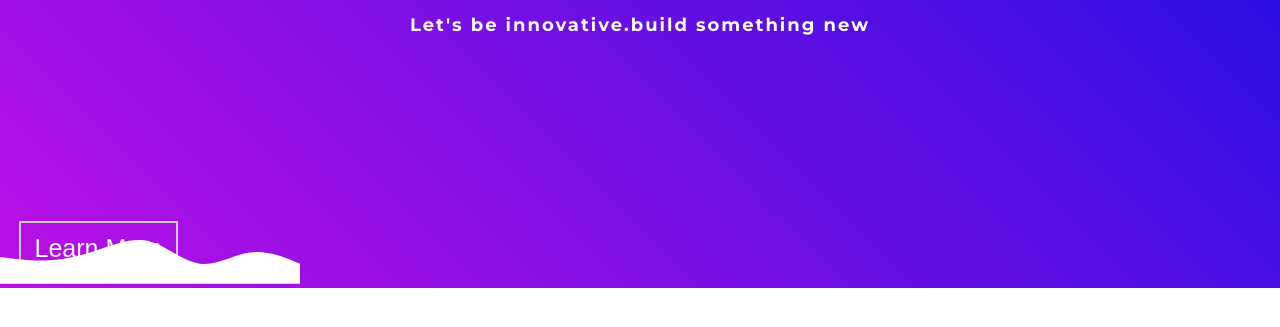
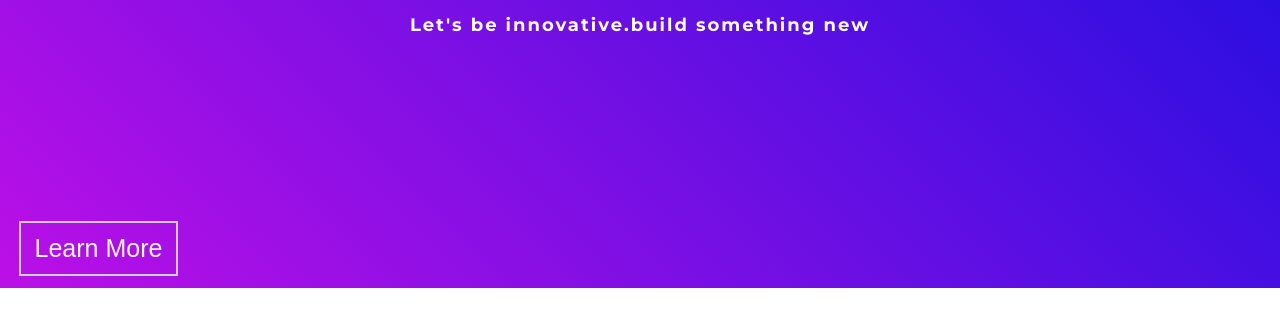
Before and after one commit to themdebrahim98/REPL-landing-page, a plain HTML site: page index.html in a window 1280 px wide. Shown: the part 291-618 px from the top of the page. Drawn offline with Linux system fonts and the light colour scheme.

Commit message:
change logo+

```diff
--- a/index.html
+++ b/index.html
@@ -57,13 +57,13 @@
         </div>
 
         <button class="btn">Learn More</button>
-        <div class="wave">
+        <!-- <div class="wave">
 
             <svg width="100%" height="90%" xmlns="http://www.w3.org/2000/svg" viewBox="0 0 1440 320">
                 <path class="path" fill="#fff" fill-opacity="1" d="M0,192L40,197.3C80,203,160,213,240,208C320,203,400,181,480,154.7C560,128,640,96,720,117.3C800,139,880,213,960,224C1040,235,1120,181,1200,170.7C1280,160,1360,192,1400,208L1440,224L1440,320L1400,320C1360,320,1280,320,1200,320C1120,320,1040,320,960,320C880,320,800,320,720,320C640,320,560,320,480,320C400,320,320,320,240,320C160,320,80,320,40,320L0,320Z"></path>
               </svg>
 
-        </div>
+        </div> -->
 
 
 
@@ -74,6 +74,7 @@
      -->
 
 
+
     <script src="./index.js"></script>
 
 </body>
```
